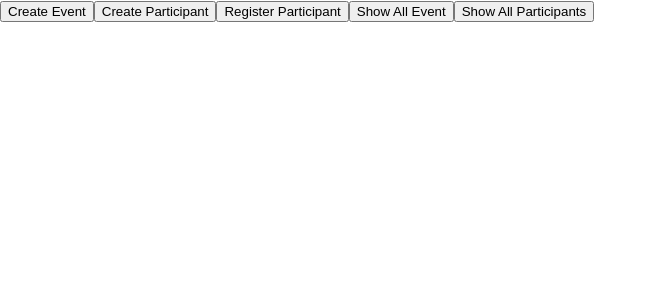
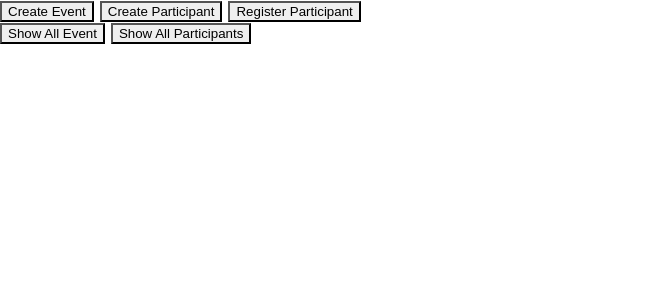
Before and after one commit to jdr161/CSDS-383-No-Names-Layered, a React (Create React App) app in the folder presentation-layer/: page / in a window 1280 px wide. Shown: the top 300 px of the page, without its empty margins (0-657 px from the left). Built offline with nearby package versions, Linux system fonts and the light colour scheme; the HTML template or start-up script is replaced by a standard one.

Commit message:
added Chakra buttons, allow for show table and form

```diff
--- a/presentation-layer/src/components/Page.js
+++ b/presentation-layer/src/components/Page.js
@@ -1,4 +1,5 @@
 import React, { Component } from "react"
+import { Button, ButtonGroup } from "@chakra-ui/react"
 
 import CreateEventForm from './Forms/CreateEventForm'
 import CreateParticipantForm from './Forms/CreateParticipantForm'
@@ -26,8 +27,6 @@ class Page extends Component {
                     showCreateEventForm: true,
                     showCreateParticipantForm: false,
                     showRegisterParticipantForm: false,
-                    showEventsTable: false,
-                    showParticipantsTable: false
                 })
                 break
             case "showCreateParticipantForm":
@@ -35,8 +34,6 @@ class Page extends Component {
                     showCreateEventForm: false,
                     showCreateParticipantForm: true,
                     showRegisterParticipantForm: false,
-                    showEventsTable: false,
-                    showParticipantsTable: false
                 })
                 break
             case "showRegisterParticipantForm":
@@ -44,24 +41,16 @@ class Page extends Component {
                     showCreateEventForm: false,
                     showCreateParticipantForm: false,
                     showRegisterParticipantForm: true,
-                    showEventsTable: false,
-                    showParticipantsTable: false
                 })
                 break
             case "showEventsTable":
                 this.setState({
-                    showCreateEventForm: false,
-                    showCreateParticipantForm: false,
-                    showRegisterParticipantForm: false,
                     showEventsTable: true,
                     showParticipantsTable: false
                 })
                 break
             case "showParticipantsTable":
                 this.setState({
-                    showCreateEventForm: false,
-                    showCreateParticipantForm: false,
-                    showRegisterParticipantForm: false,
                     showEventsTable: false,
                     showParticipantsTable: true
                 })
@@ -76,18 +65,24 @@ class Page extends Component {
         return(
             <>
             <div>
-                <button onClick={() => this.showComponent("showCreateEventForm")}>Create Event</button>
-                <button onClick={() => this.showComponent("showCreateParticipantForm")}>Create Participant</button>
-                <button onClick={() => this.showComponent("showRegisterParticipantForm")}>Register Participant</button>
-                <button onClick={() => this.showComponent("showEventsTable")}>Show All Event</button>
-                <button onClick={() => this.showComponent("showParticipantsTable")}>Show All Participants</button>
+                <ButtonGroup variant='outline' spacing='6'>
+                    <Button onClick={() => this.showComponent("showCreateEventForm")}>Create Event</Button>
+                    <Button onClick={() => this.showComponent("showCreateParticipantForm")}>Create Participant</Button>
+                    <Button onClick={() => this.showComponent("showRegisterParticipantForm")}>Register Participant</Button>
+                </ButtonGroup>
             </div>
             <div>
+                <ButtonGroup variant='outline' spacing='6'>
+                    <Button onClick={() => this.showComponent("showEventsTable")}>Show All Event</Button>
+                    <Button onClick={() => this.showComponent("showParticipantsTable")}>Show All Participants</Button>
+                </ButtonGroup>
+            </div>
+            <div>
+                {showEventsTable && <EventsTable/>}
+                {showParticipantsTable && <ParticipantsTable/>}
                 {showCreateEventForm && <CreateEventForm/>}
                 {showCreateParticipantForm && <CreateParticipantForm/>}
                 {showRegisterParticipantForm && <RegisterParticipantForm/>}
-                {showEventsTable && <EventsTable/>}
-                {showParticipantsTable && <ParticipantsTable/>}
             </div>
             </>
         )
```
